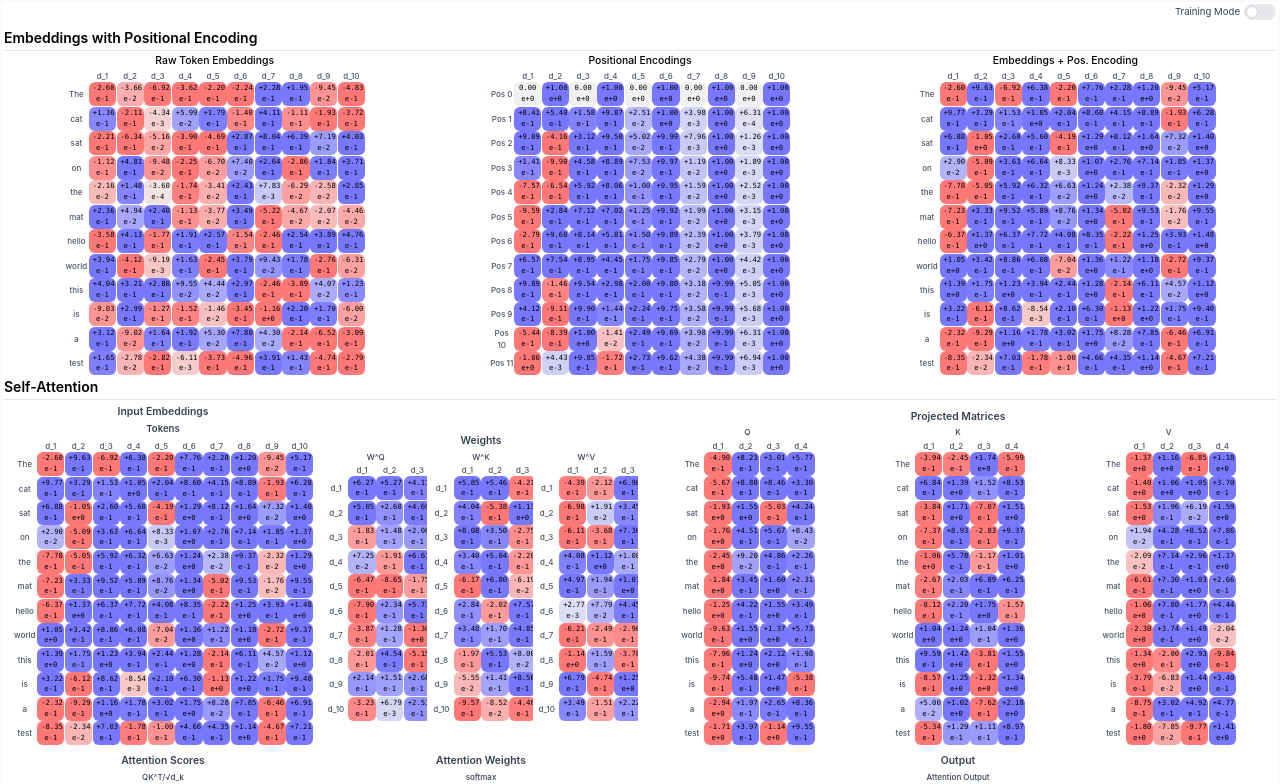
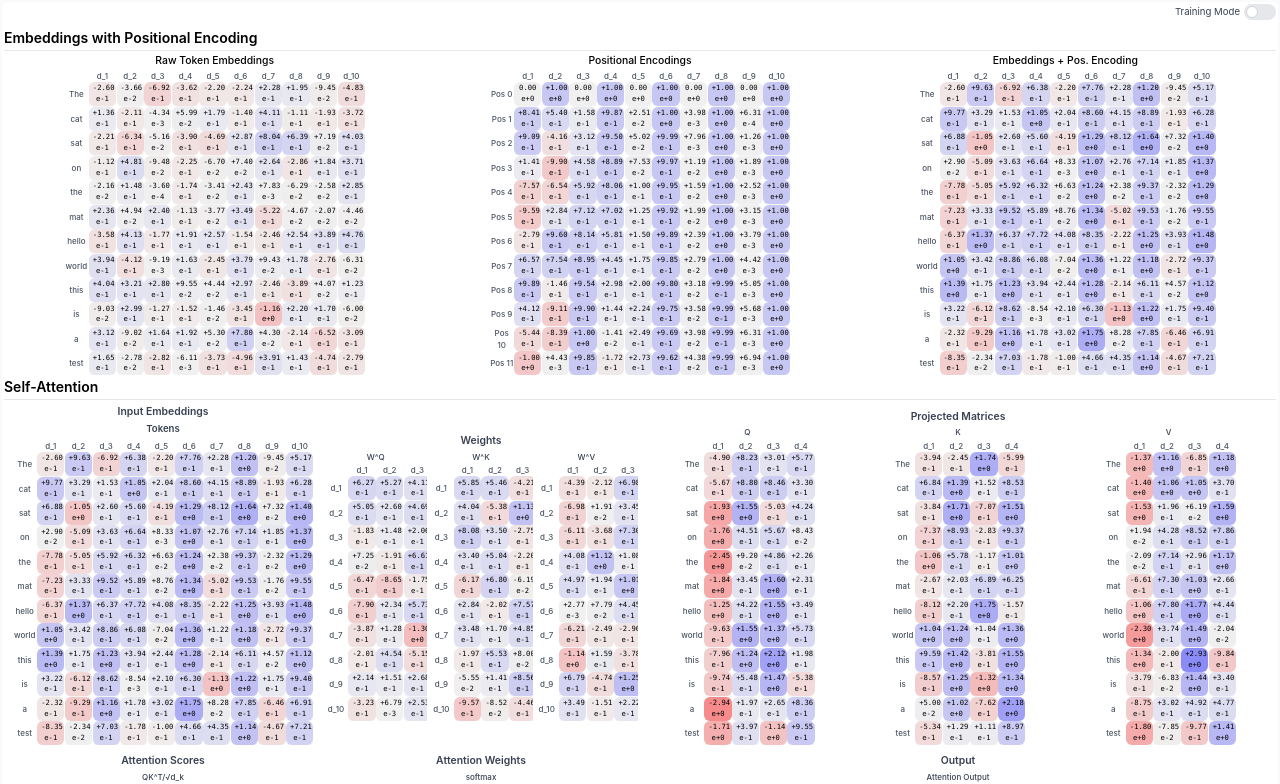
Before and after one commit to niembro64/transformer_visual, a React (Create React App) app: page / in a window 1280 px wide. Shown: the top 784 px of the page. Built offline with nearby package versions, Linux system fonts and the light colour scheme.

Commit message:
ok interesting

```diff
--- a/src/components/EmbeddingElement.tsx
+++ b/src/components/EmbeddingElement.tsx
@@ -88,12 +88,15 @@ const EmbeddingElement: React.FC<EmbeddingElementProps> = ({
     startTimeRef.current = performance.now();
 
     const animate = (time: number) => {
-      // Calculate sine wave value (oscillating between -maxAbsValue and maxAbsValue)
+      // Calculate sine wave value (oscillating between -10 and 10)
       const elapsedTime = time - startTimeRef.current;
       // Complete one cycle every 3 seconds (3000ms)
       const frequency = 1000;
       const progress = (elapsedTime % frequency) / frequency;
-      const oscillatedValue = maxAbsValue * Math.sin(progress * Math.PI * 2);
+
+      // Oscillate between -10 and 10 regardless of maxAbsValue
+      const TARGET_MAX_VALUE = 10;
+      const oscillatedValue = TARGET_MAX_VALUE * Math.sin(progress * Math.PI * 2);
 
       // Update the value
       onValueChange(oscillatedValue);
@@ -104,7 +107,7 @@ const EmbeddingElement: React.FC<EmbeddingElementProps> = ({
 
     // Start animation
     animationFrameRef.current = requestAnimationFrame(animate);
-  }, [onValueChange, maxAbsValue]);
+  }, [onValueChange]);
 
   // Stop oscillation
   const stopOscillation = useCallback(() => {
@@ -153,45 +156,65 @@ const EmbeddingElement: React.FC<EmbeddingElementProps> = ({
       stopOscillation();
     }
   }, [isSelected, stopOscillation]);
-  // Calculate the color based on the value
+
+  // Calculate the color based on a sinusoidal mapping function that provides
+  // stronger visual differentiation near zero and asymptotically approaches
+  // pure blue/red at the extremes
   const { backgroundColor, textColor } = useMemo(() => {
-    // Clamp the value to the maximum range for color interpolation
-    const clampedValue = Math.max(-maxAbsValue, Math.min(maxAbsValue, value));
+    // Use arctangent function to create a smooth, non-linear mapping
+    // that approaches asymptotic limits but changes more dramatically near zero
 
-    // Normalize to [-1, 1] range
-    const normalizedValue = clampedValue / maxAbsValue;
+    // Apply sigmoid-like transformation using atan function
+    // atan maps the entire real line to [-π/2, π/2], which we'll normalize to [-1, 1]
+    // We'll adjust the steepness of the curve with a scaling factor
+    const steepness = 0.3; // Controls how quickly values saturate to their color extremes
 
-    // Use a continuous color gradient from red (negative) to gray (zero) to blue (positive)
+    // Get value between -1 and 1 using atan function
+    // This creates a sinusoidal-like curve that changes faster near 0
+    const normalizedValue = Math.atan(value * steepness) / (Math.PI / 2);
+
+    // Base colors - neutral for zero, vibrant for extremes
+    const neutralColor = [240, 240, 240]; // Light gray for zero
+    const maxBlueColor = [20, 20, 255];   // Much more saturated blue
+    const maxRedColor = [255, 20, 20];    // Much more saturated red
+
+    // Compute the color based on normalized value
+    let red, green, blue;
+
     if (normalizedValue < 0) {
-      // Negative values: pink/red, using exponential intensity to emphasize values closer to zero
-      // Apply a power transformation to dramatically increase intensity for smaller values
-      const intensity = Math.pow(Math.min(1, -normalizedValue), 0.35) * 1.2;
+      // Negative values - interpolate between neutral and max red
+      const t = -normalizedValue; // How far toward max red (0 to 1)
+      red = neutralColor[0] * (1 - t) + maxRedColor[0] * t;
+      green = neutralColor[1] * (1 - t) + maxRedColor[1] * t;
+      blue = neutralColor[2] * (1 - t) + maxRedColor[2] * t;
+
+      // For very negative values, make text white for better contrast
+      const textColorThreshold = -0.7; // Point at which to switch text color
       return {
-        backgroundColor: `rgb(${Math.round(240 + 15 * intensity)}, ${Math.round(
-          240 - 100 * intensity
-        )}, ${Math.round(240 - 100 * intensity)})`,
-        textColor: 'black', // Always black text
+        backgroundColor: `rgb(${Math.round(red)}, ${Math.round(green)}, ${Math.round(blue)})`,
+        textColor: normalizedValue < textColorThreshold ? 'white' : 'black',
       };
     } else if (normalizedValue > 0) {
-      // Positive values: blue, using exponential intensity to emphasize values closer to zero
-      // Apply a power transformation to dramatically increase intensity for smaller values
-      const intensity = Math.pow(Math.min(1, normalizedValue), 0.35) * 1.2;
+      // Positive values - interpolate between neutral and max blue
+      const t = normalizedValue; // How far toward max blue (0 to 1)
+      red = neutralColor[0] * (1 - t) + maxBlueColor[0] * t;
+      green = neutralColor[1] * (1 - t) + maxBlueColor[1] * t;
+      blue = neutralColor[2] * (1 - t) + maxBlueColor[2] * t;
+
+      // For very positive values, make text white for better contrast
+      const textColorThreshold = 0.7; // Point at which to switch text color
       return {
-        backgroundColor: `rgb(${Math.round(
-          240 - 100 * intensity
-        )}, ${Math.round(240 - 100 * intensity)}, ${Math.round(
-          240 + 15 * intensity
-        )})`,
-        textColor: 'black', // Always black text
+        backgroundColor: `rgb(${Math.round(red)}, ${Math.round(green)}, ${Math.round(blue)})`,
+        textColor: normalizedValue > textColorThreshold ? 'white' : 'black',
       };
     } else {
-      // Exactly zero: light gray
+      // Exactly zero: neutral gray
       return {
-        backgroundColor: 'rgb(240, 240, 240)',
+        backgroundColor: `rgb(${neutralColor[0]}, ${neutralColor[1]}, ${neutralColor[2]})`,
         textColor: 'black',
       };
     }
-  }, [value, maxAbsValue]);
+  }, [value]);
 
   // Format the value in scientific notation and split into coefficient and exponent
   const { coefficient, exponent } = useMemo(() => {
@@ -311,16 +334,16 @@ const EmbeddingElement: React.FC<EmbeddingElementProps> = ({
             <input
               title='"Drag to adjust value"'
               type="range"
-              min={-maxAbsValue}
-              max={maxAbsValue}
-              step={0.01}
+              min={-10}
+              max={10}
+              step={0.1}
               value={value}
               onChange={(e) => onValueChange(parseFloat(e.target.value))}
               className="w-full h-1.5 bg-gray-200 rounded-lg cursor-pointer"
             />
             <div className="flex justify-between text-[0.55rem] text-gray-500 mt-0.5">
-              <span>{-maxAbsValue.toFixed(1)}</span>
-              <span>{maxAbsValue.toFixed(1)}</span>
+              <span>-10.0</span>
+              <span>10.0</span>
             </div>
 
             <button
```
